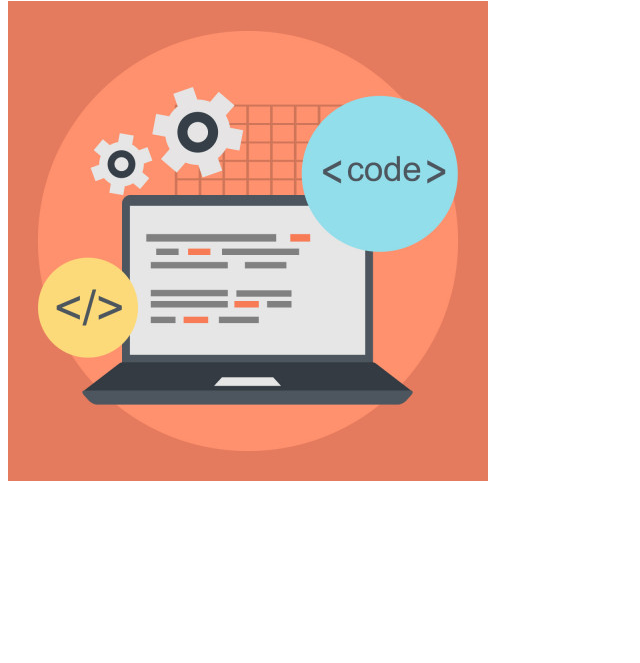
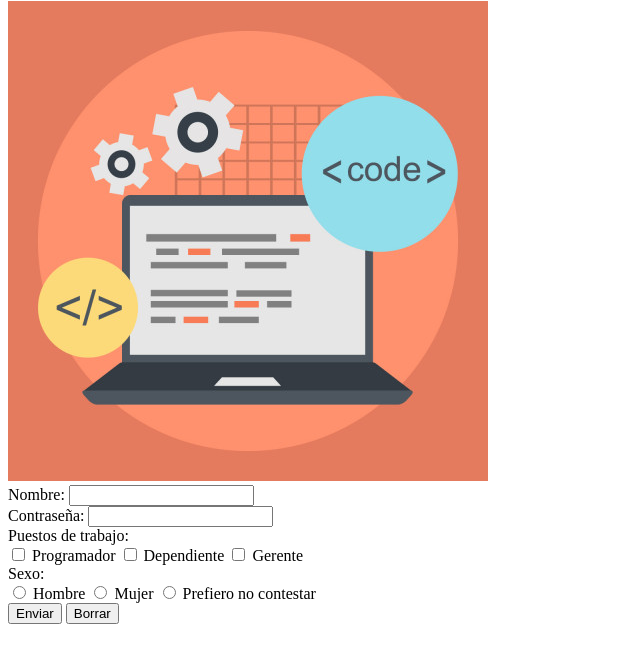
Before and after one commit to MateusMDLC/mateusmdlc.github.io, a plain HTML site: page index.html in a window 1280 px wide. Shown: the part 79-742 px from the top of the page, without its empty margins (0-640 px from the left). Drawn offline with Linux system fonts and the light colour scheme.

Commit message:
Modificado el index.html para mostrar elementos no finales con el fin de aprender la utilización de etiquetas como <form>

```diff
--- a/index.html
+++ b/index.html
@@ -8,5 +8,28 @@
 <body>
     <h1>Titulo provisional</h1>
     <img src="/img/code-markup.jpg" alt="place holder image">
+    <br>
+    <form action="https://ncoge.com/phps/formulario.php" method="post" enctype="multipart/form-data">
+        Nombre:
+        <input type="text" name="nombre">
+        <br>
+        Contraseña:
+        <input type="password" name="contraseña">
+        <br>
+        Puestos de trabajo:
+        <br>
+        <input type="checkbox" name="trbajo1" value="Programador"> Programador
+        <input type="checkbox" name="trbajo2" value="Dependiente"> Dependiente
+        <input type="checkbox" name="trbajo3" value="Gerente"> Gerente
+        <br>
+        Sexo:
+        <br>
+        <input type="radio" name="sexo" value="Hombre"> Hombre
+        <input type="radio" name="sexo" value="Mujer"> Mujer
+        <input type="radio" name="sexo" value="Prefiero no contestar"> Prefiero no contestar
+        <br>
+        <input type="submit" value="Enviar">
+        <input type="reset" value="Borrar">
+    </form>
 </body>
 </html>
```
